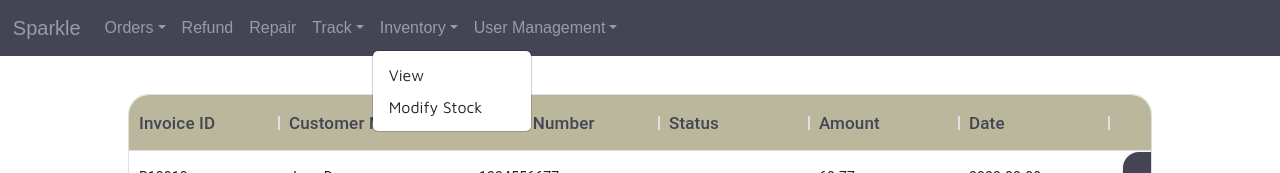
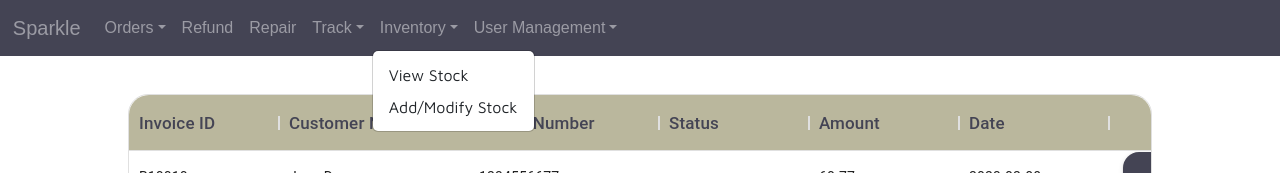
Before and after one commit to NehaDadarwala/Sparkle, a React (Create React App) app: page /track in a window 1280 px wide. Both pictures are taken after a click on the button "Inventory". Shown: the top 173 px of the page. Built offline with nearby package versions, Linux system fonts and the light colour scheme.

Commit message:
changed name in navbar

```diff
--- a/src/Components/Navbar.js
+++ b/src/Components/Navbar.js
@@ -27,8 +27,8 @@ function CollapsibleExample() {
               <NavDropdown.Item href="/track" >Special Order</NavDropdown.Item>
             </NavDropdown>
             <NavDropdown title="Inventory" id="collasible-nav-dropdown">
-              <NavDropdown.Item href="/viewStock">View</NavDropdown.Item>
-              <NavDropdown.Item href="/modifyStock" >Modify Stock</NavDropdown.Item>
+              <NavDropdown.Item href="/viewStock">View Stock</NavDropdown.Item>
+              <NavDropdown.Item href="/modifyStock" >Add/Modify Stock</NavDropdown.Item>
             </NavDropdown>
             <NavDropdown title="User Management" id="collasible-nav-dropdown">
               <NavDropdown.Item href="/Register">Add Employee</NavDropdown.Item>
```
